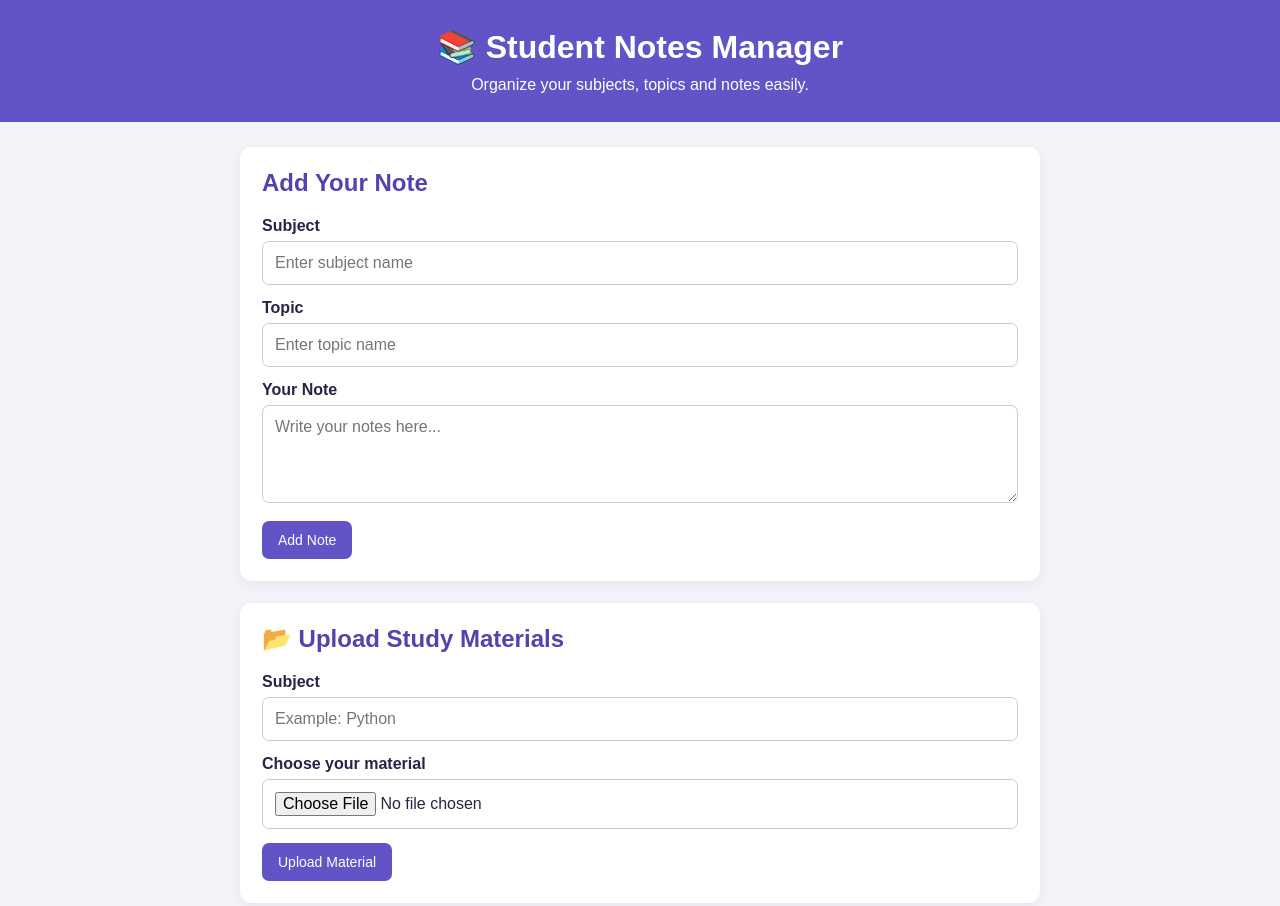
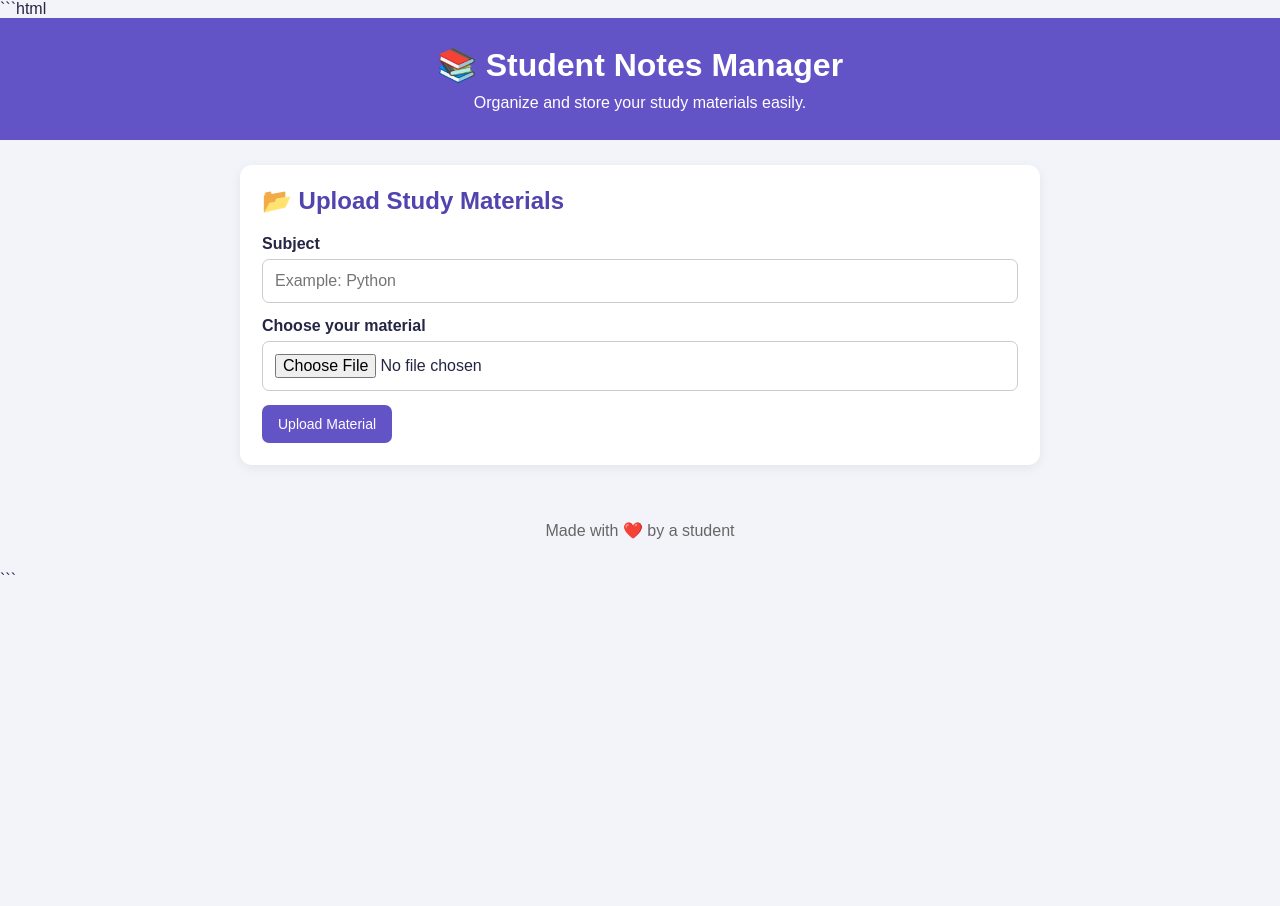
Before and after one commit to mohanmegala6-wq/studentnotesmanager, a plain HTML site: page index.html in a window 1280 px wide. Shown: the top 906 px of the page. After the commit the page ends 800 px from the top, so only its background shows below. Drawn offline with Linux system fonts and the light colour scheme.

Commit message:
Revise header and remove note form section
Updated the description in the header and removed the note form section.

````diff
--- a/index.html
+++ b/index.html
@@ -1,3 +1,4 @@
+```html
 <!DOCTYPE html>
 <html lang="en">
 <head>
@@ -10,33 +11,10 @@
 
     <header>
         <h1>📚 Student Notes Manager</h1>
-        <p>Organize your subjects, topics and notes easily.</p>
+        <p>Organize and store your study materials easily.</p>
     </header>
 
     <main>
-        <section class="form-box">
-            <h2 id="formTitle">Add Your Note</h2>
-
-            <form id="noteForm">
-                <label for="subject">Subject</label>
-                <input type="text" id="subject"
-                       placeholder="Enter subject name" required>
-
-                <label for="topic">Topic</label>
-                <input type="text" id="topic"
-                       placeholder="Enter topic name" required>
-
-                <label for="note">Your Note</label>
-                <textarea id="note" rows="4"
-                          placeholder="Write your notes here..."
-                          required></textarea>
-
-                <button type="submit" id="saveButton">Add Note</button>
-                <button type="button" id="cancelButton"
-                        class="cancel" hidden>Cancel Edit</button>
-            </form>
-        </section>
-
         <section class="form-box">
             <h2>📂 Upload Study Materials</h2>
 
@@ -54,7 +32,6 @@
 
             <div id="materialsList"></div>
         </section>
-
     </main>
 
     <footer>
@@ -64,3 +41,4 @@
     <script src="script.js"></script>
 </body>
 </html>
+```
````
Lines whose indentation alone changed are shown as unchanged.
